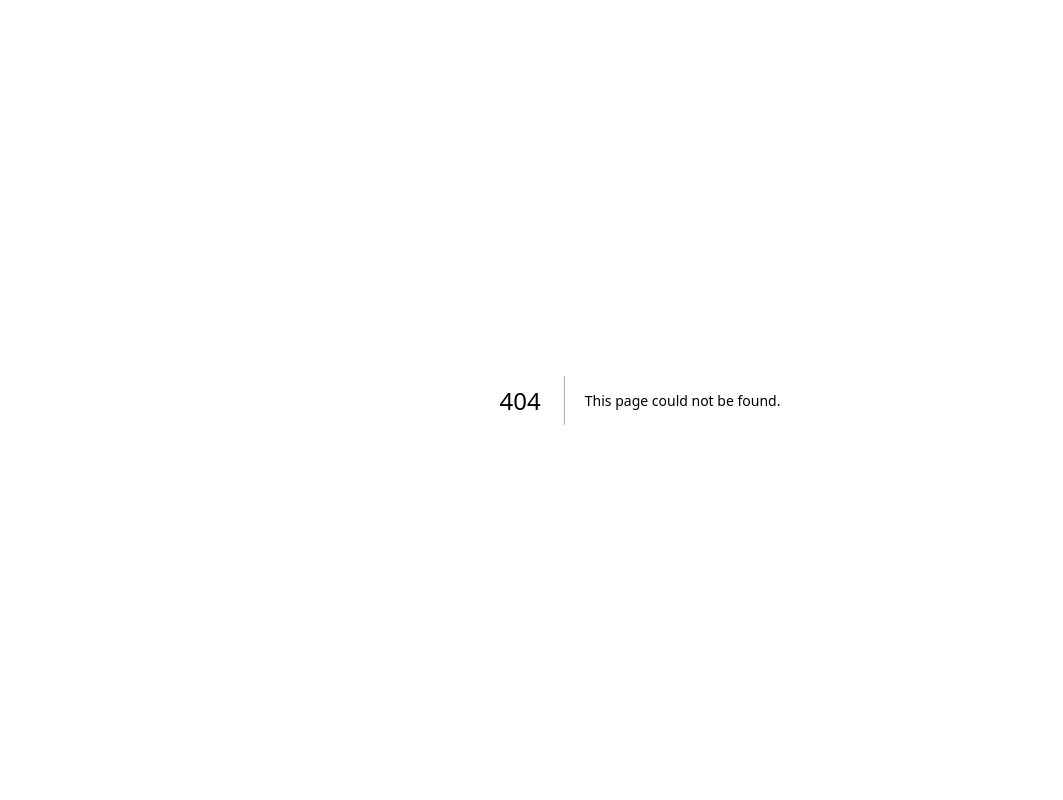
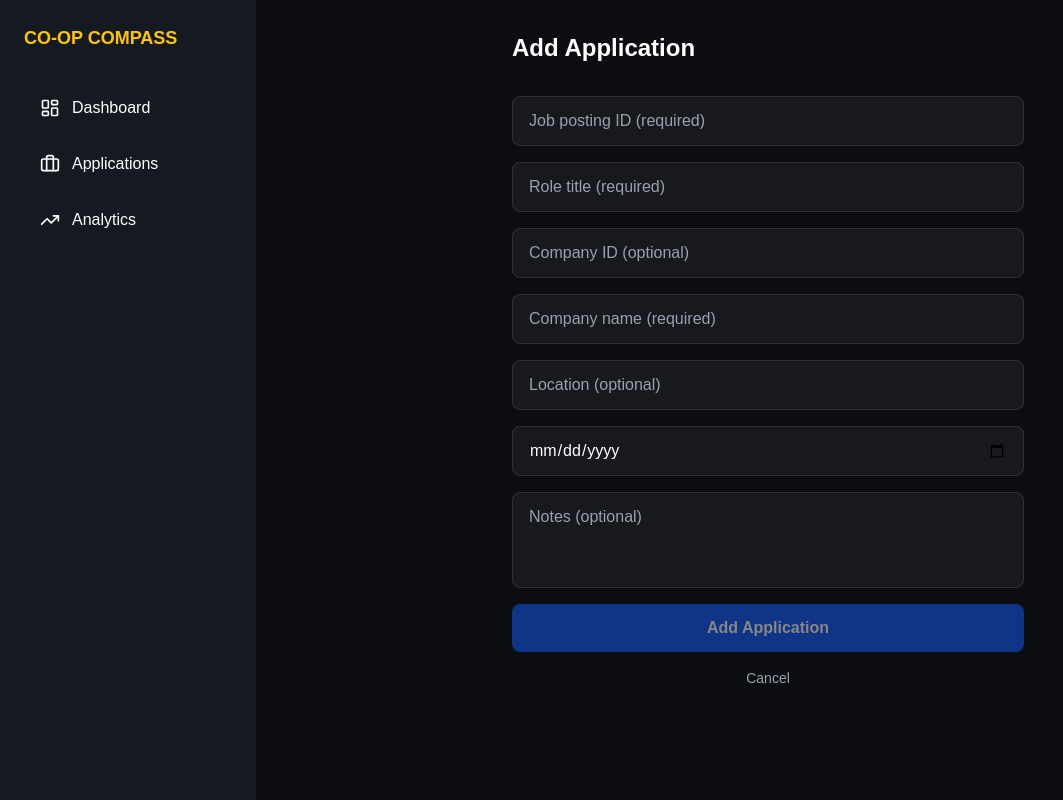
Before and after one commit to gareev-bulat/Co-Op-Compass, a Next.js app: page /add in a window 1280 px wide. Before the commit this address had no page. Shown: the whole page, without its empty margins (0-1063 px from the left). Built offline with nearby package versions, Linux system fonts and the light colour scheme.

Commit message:
feat: new add application page

```diff
--- /dev/null
+++ b/src/app/(dashboard)/add/page.tsx
@@ -0,0 +1,159 @@
+"use client";
+
+import { useState } from "react";
+import { useRouter } from "next/navigation";
+import { createClient } from "@/app/utils/supabase/client";
+
+export default function AddApplicationPage() {
+  const router = useRouter();
+  const [companyName, setCompanyName] = useState("");
+  const [roleTitle, setRoleTitle] = useState("");
+  const [externalApplicationId, setExternalApplicationId] = useState("");
+  const [externalCompanyId, setExternalCompanyId] = useState("");
+  const [location, setLocation] = useState("");
+  const [deadline, setDeadline] = useState("");
+  const [notes, setNotes] = useState("");
+  const [isLoading, setIsLoading] = useState(false);
+  const [error, setError] = useState("");
+  const [isSuccess, setIsSuccess] = useState(false);
+
+  async function handleSubmit() {
+    if (!companyName || !roleTitle || !externalApplicationId) return;
+    setIsLoading(true);
+    setError("");
+    const supabase = createClient();
+
+    const { data: existingApplication } = await supabase
+      .from("applications")
+      .select("id")
+      .eq("external_application_id", externalApplicationId)
+      .single();
+
+    if (existingApplication) {
+      setError("This application already exists in your tracker.");
+      setIsLoading(false);
+      return;
+    }
+
+    // 1. Check if company exists
+    let { data: existingCompany } = await supabase
+      .from("companies")
+      .select("id")
+      .ilike("name", companyName)
+      .single();
+
+    let companyId = existingCompany?.id;
+
+    // 2. If not found — create it
+    if (!companyId) {
+      const { data: newCompany } = await supabase
+        .from("companies")
+        .insert({ name: companyName })
+        .select("id")
+        .single();
+      companyId = newCompany?.id;
+    }
+
+    // 3. Create application
+    const { error } = await supabase.from("applications").insert({
+      company_id: companyId,
+      role_title: roleTitle,
+      status: "Applied",
+      deadline: deadline || null,
+      notes: notes || null,
+      external_application_id: externalApplicationId,
+    });
+
+    if (error) {
+      setError("Something went wrong. Please try again.");
+      setIsLoading(false);
+      return;
+    }
+
+    setIsSuccess(true);
+    setTimeout(() => {
+      router.push("/applications");
+    }, 1500);
+  }
+
+  const inputClass =
+    "w-full bg-white/5 rounded-lg px-4 py-3 text-white placeholder:text-gray-400 outline-none border border-white/10 focus:border-blue-400";
+  if (isSuccess) {
+    return (
+      <div className="text-white max-w-lg mx-auto flex flex-col items-center justify-center min-h-64 gap-4 mt-20 animate-fade-in">
+        <div className="text-green-400 text-6xl animate-bounce">✓</div>
+        <h2 className="text-xl font-bold">Application added!</h2>
+        <p className="text-gray-400 text-sm">Redirecting you back...</p>
+      </div>
+    );
+  }
+  return (
+    <div className="text-white max-w-lg mx-auto">
+      <h1 className="text-2xl font-bold mb-8">Add Application</h1>
+
+      <div className="flex flex-col gap-4">
+        <input
+          placeholder="Job posting ID (required)"
+          value={externalApplicationId}
+          onChange={(e) => setExternalApplicationId(e.target.value)}
+          className={inputClass}
+        />
+        <input
+          placeholder="Role title (required)"
+          value={roleTitle}
+          onChange={(e) => setRoleTitle(e.target.value)}
+          className={inputClass}
+        />
+        <input
+          placeholder="Company ID (optional)"
+          value={externalCompanyId}
+          onChange={(e) => setExternalCompanyId(e.target.value)}
+          className={inputClass}
+        />
+        <input
+          placeholder="Company name (required)"
+          value={companyName}
+          onChange={(e) => setCompanyName(e.target.value)}
+          className={inputClass}
+        />
+        <input
+          placeholder="Location (optional)"
+          value={location}
+          onChange={(e) => setLocation(e.target.value)}
+          className={inputClass}
+        />
+        <input
+          type="date"
+          value={deadline}
+          onChange={(e) => setDeadline(e.target.value)}
+          className={inputClass}
+        />
+        <textarea
+          placeholder="Notes (optional)"
+          value={notes}
+          onChange={(e) => setNotes(e.target.value)}
+          className={`${inputClass} resize-none h-24`}
+        />
+
+        {error && <p className="text-red-400 text-sm">{error}</p>}
+
+        <button
+          onClick={handleSubmit}
+          disabled={
+            !companyName || !roleTitle || !externalApplicationId || isLoading
+          }
+          className="bg-blue-600 hover:bg-blue-500 disabled:opacity-50 text-white font-semibold py-3 rounded-lg transition"
+        >
+          {isLoading ? "Adding..." : "Add Application"}
+        </button>
+
+        <button
+          onClick={() => router.back()}
+          className="text-gray-400 hover:text-white text-sm text-center transition"
+        >
+          Cancel
+        </button>
+      </div>
+    </div>
+  );
+}
--- a/src/app/(dashboard)/applications/page.tsx
+++ b/src/app/(dashboard)/applications/page.tsx
@@ -1,8 +1,9 @@
 "use client";
 
-import { Plus, Search, SlidersHorizontal, List } from "lucide-react";
+import { Plus, Search } from "lucide-react";
 import { applications, companies } from "@/app/data/mockedSupabaseData";
 import { useState } from "react";
+import Link from "next/link";
 
 const tabs = ["All", "Applied", "Screening", "Interview", "Offer", "Rejected"];
 
@@ -28,14 +29,14 @@ export default function ApplicationsPage() {
   const [input, setInput] = useState("");
 
   const filteredApplications = applications.filter((a) => {
-    const company = companies.find((c) => c.id === a.companyId);
+    const company = companies.find((c) => c.id === a.company_id);
 
     const matchesTab = activeTab === "All" || a.status === activeTab;
 
     const searchValue = input.toLowerCase();
 
     const matchesSearch =
-      a.roleTitle.toLowerCase().includes(searchValue) ||
+      a.role_title.toLowerCase().includes(searchValue) ||
       a.status.toLowerCase().includes(searchValue) ||
       company?.name.toLowerCase().includes(searchValue);
 
@@ -49,10 +50,15 @@ export default function ApplicationsPage() {
         <div className="flex items-center justify-between mb-8">
           <h1 className="text-2xl font-bold">Applications</h1>
 
-          <button className="flex items-center gap-2 rounded-lg bg-blue-600 px-4 py-2 text-sm font-semibold text-white hover:bg-blue-500 transition">
-            <Plus className="h-4 w-4" />
-            Add Application
-          </button>
+          <Link
+            href="/add"
+            className="flex items-center gap-3 px-4 py-3 rounded-lg"
+          >
+            <button className="flex items-center gap-2 rounded-lg bg-blue-600 px-4 py-2 text-sm font-semibold text-white hover:bg-blue-500 transition">
+              <Plus className="h-4 w-4" />
+              Add Application
+            </button>
+          </Link>
         </div>
 
         {/* Tabs */}
@@ -87,22 +93,12 @@ export default function ApplicationsPage() {
               className="w-full rounded-lg bg-white/5 py-3 pl-10 pr-4 text-sm text-white placeholder:text-gray-400 outline-none border border-white/5 focus:border-blue-400"
             />
           </div>
-
-          <div className="flex items-center gap-3">
-            <button className="rounded-lg bg-white/5 p-3 hover:bg-white/10 transition">
-              <SlidersHorizontal className="h-4 w-4 text-gray-300" />
-            </button>
-
-            <button className="rounded-lg bg-white/5 p-3 hover:bg-white/10 transition">
-              <List className="h-4 w-4 text-gray-300" />
-            </button>
-          </div>
         </div>
 
         {/* Application list */}
         <div className="overflow-hidden rounded-xl border border-white/5">
           {filteredApplications.map((a) => {
-            const company = companies.find((c) => c.id === a.companyId);
+            const company = companies.find((c) => c.id === a.company_id);
             return (
               <div
                 key={a.id}
@@ -117,7 +113,7 @@ export default function ApplicationsPage() {
                     <h2 className="font-bold text-sm text-white">
                       {company?.name}
                     </h2>
-                    <p className="text-sm text-gray-400">{a.roleTitle}</p>
+                    <p className="text-sm text-gray-400">{a.role_title}</p>
                   </div>
                 </div>
 
```
